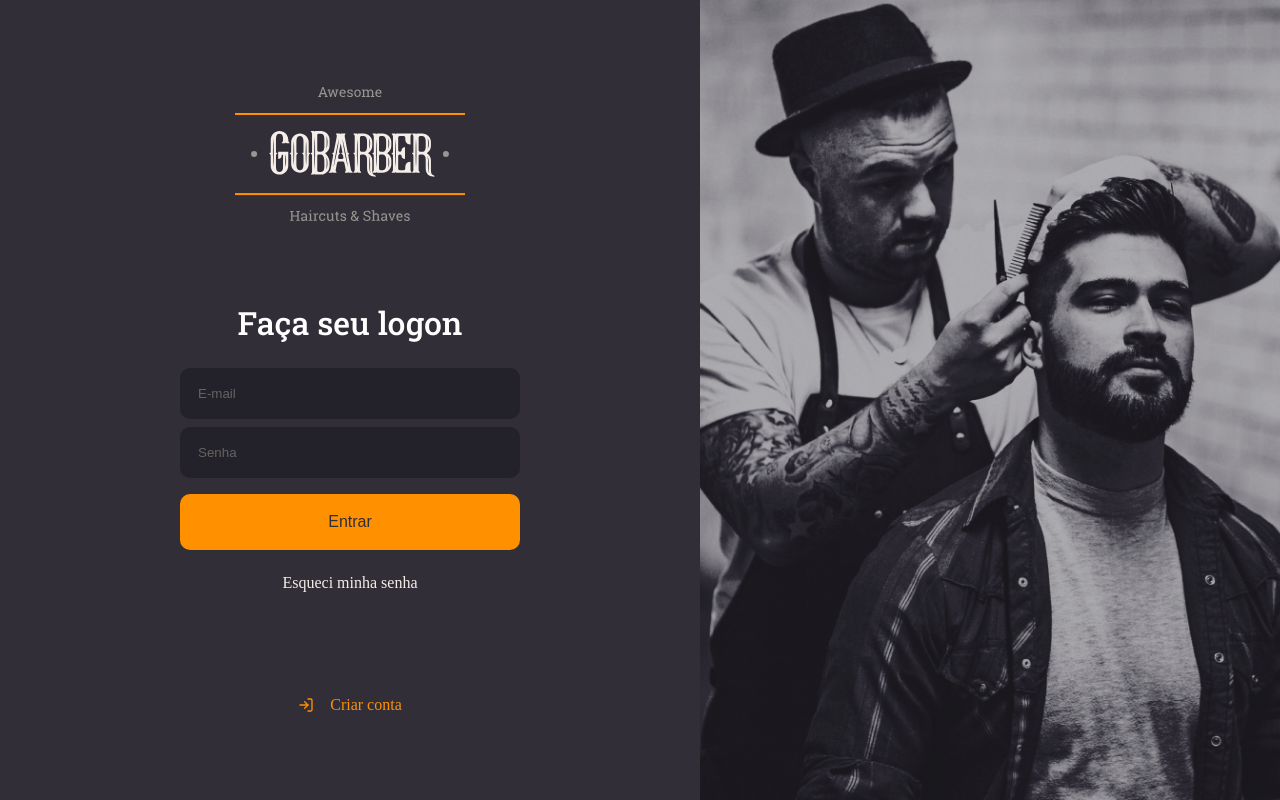
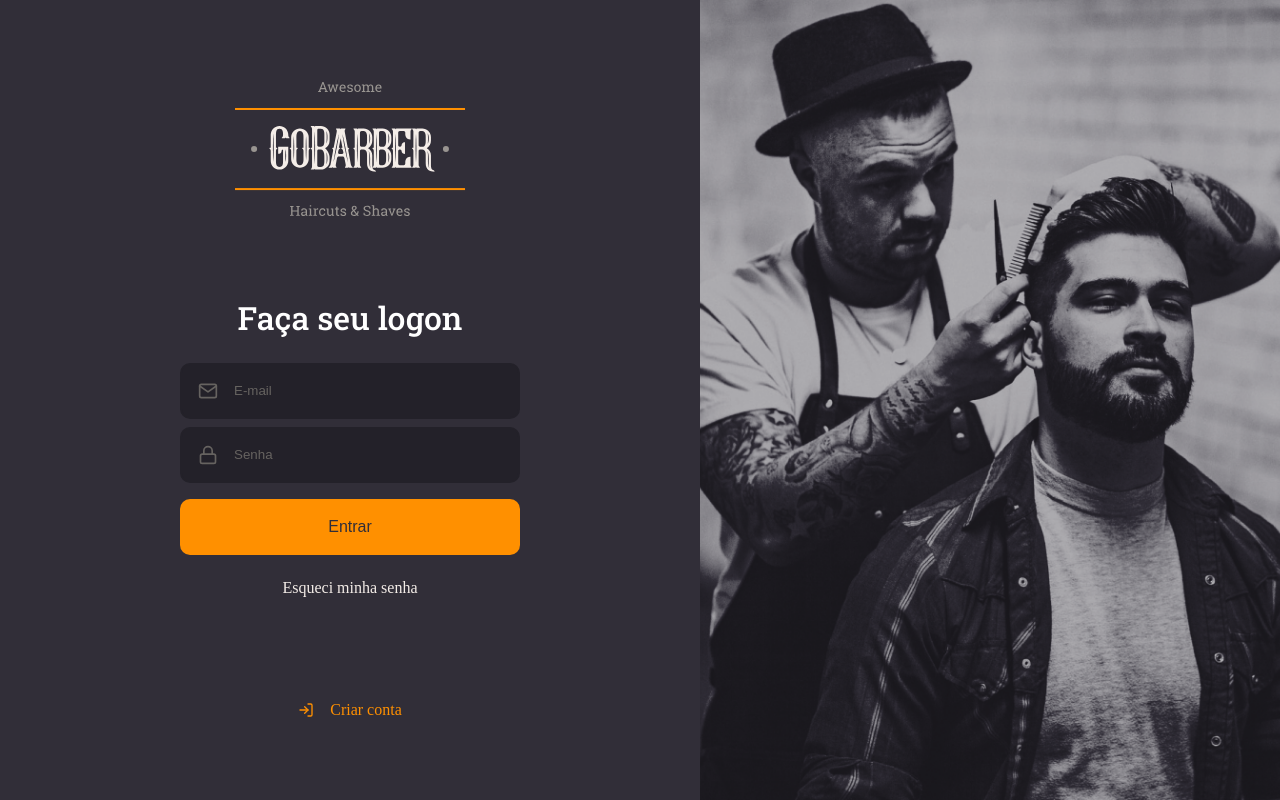
Before and after one commit to marcelogaldino/frontend-GoBarber, a React (Create React App) app: page / in a window 1280 px wide. Built offline with nearby package versions, Linux system fonts and the light colour scheme.

Commit message:
Button and Input components isolated

```diff
--- /dev/null
+++ b/src/components/Button/index.tsx
@@ -0,0 +1,13 @@
+import React, { ButtonHTMLAttributes } from 'react';
+
+import { Container } from './styles';
+
+type ButtonProps = ButtonHTMLAttributes<HTMLButtonElement>;
+
+const Button: React.FC<ButtonProps> = ({ children, ...rest }) => (
+  <Container type="button" {...rest}>
+    {children}
+  </Container>
+);
+
+export default Button;
--- /dev/null
+++ b/src/components/Button/styles.ts
@@ -0,0 +1,21 @@
+import styled from 'styled-components';
+import { shade } from 'polished';
+
+export const Container = styled.button`
+  background: #ff9000;
+  height: 56px;
+  border-radius: 10px;
+  border: 0;
+  color: #312e38;
+  font-size: 16px;
+  padding: 0 16px;
+  width: 100%;
+  font-weight: 500;
+  margin-top: 16px;
+
+  transition: background 0.2s;
+
+  &:hover {
+    background: ${shade(0.2, '#ff9000')};
+  }
+`;
--- /dev/null
+++ b/src/components/Input/index.tsx
@@ -0,0 +1,18 @@
+import React, { InputHTMLAttributes } from 'react';
+import { IconBaseProps } from 'react-icons';
+
+import { Container } from './styles';
+
+interface InputProps extends InputHTMLAttributes<HTMLInputElement> {
+  name: string;
+  icon?: React.ComponentType<IconBaseProps>;
+}
+
+const Input: React.FC<InputProps> = ({ icon: Icon, ...rest }) => (
+  <Container>
+    {Icon && <Icon size={20} />}
+    <input {...rest} />
+  </Container>
+);
+
+export default Input;
--- /dev/null
+++ b/src/components/Input/styles.ts
@@ -0,0 +1,31 @@
+import styled from 'styled-components';
+
+export const Container = styled.div`
+  background: #232129;
+  border-radius: 10px;
+  border: 2px solid #232129;
+  color: #666360;
+  padding: 16px;
+  width: 100%;
+  align-items: center;
+  display: flex;
+
+  & + & {
+    margin-top: 8px;
+  }
+
+  input {
+    background: transparent;
+    flex: 1;
+    border: none;
+    color: #f4ede8;
+
+    &::placeholder {
+      color: #666360;
+    }
+  }
+
+  svg {
+    margin-right: 16px;
+  }
+`;
--- a/src/pages/SignIn/index.tsx
+++ b/src/pages/SignIn/index.tsx
@@ -1,6 +1,8 @@
 import React from 'react';
-import { FiLogIn } from 'react-icons/fi';
+import { FiLogIn, FiMail, FiLock } from 'react-icons/fi';
 
+import Button from '../../components/Button';
+import Input from '../../components/Input';
 import logoImg from '../../assets/logo.svg';
 
 import { Container, Content, Background } from './styles';
@@ -13,10 +15,15 @@
       <form>
         <h1>Faça seu logon</h1>
 
-        <input type="email" placeholder="E-mail" />
-        <input type="password" placeholder="Senha" />
+        <Input name="email" icon={FiMail} type="email" placeholder="E-mail" />
+        <Input
+          name="password"
+          icon={FiLock}
+          type="password"
+          placeholder="Senha"
+        />
 
-        <button type="submit">Entrar</button>
+        <Button type="submit">Entrar</Button>
 
         <a href="forgot">Esqueci minha senha</a>
       </form>
--- a/src/pages/SignIn/styles.ts
+++ b/src/pages/SignIn/styles.ts
@@ -26,43 +26,6 @@
 
     h1 {
       margin-bottom: 24px;
-    }
-
-    input {
-      background: #232129;
-      border-radius: 10px;
-      border: 2px solid #232129;
-      color: #f4ede8;
-
-      padding: 16px;
-      width: 100%;
-
-      &::placeholder {
-        color: #666360;
-      }
-
-      & + input {
-        margin-top: 8px;
-      }
-    }
-
-    button {
-      background: #ff9000;
-      height: 56px;
-      border-radius: 10px;
-      border: 0;
-      color: #312e38;
-      font-size: 16px;
-      padding: 0 16px;
-      width: 100%;
-      font-weight: 500;
-      margin-top: 16px;
-
-      transition: background 0.2s;
-
-      &:hover {
-        background: ${shade(0.2, '#ff9000')};
-      }
     }
 
     a {
```
Also changed, not shown: .eslintrc.json, 1 other file (tests, documents, lock files or other folders).
